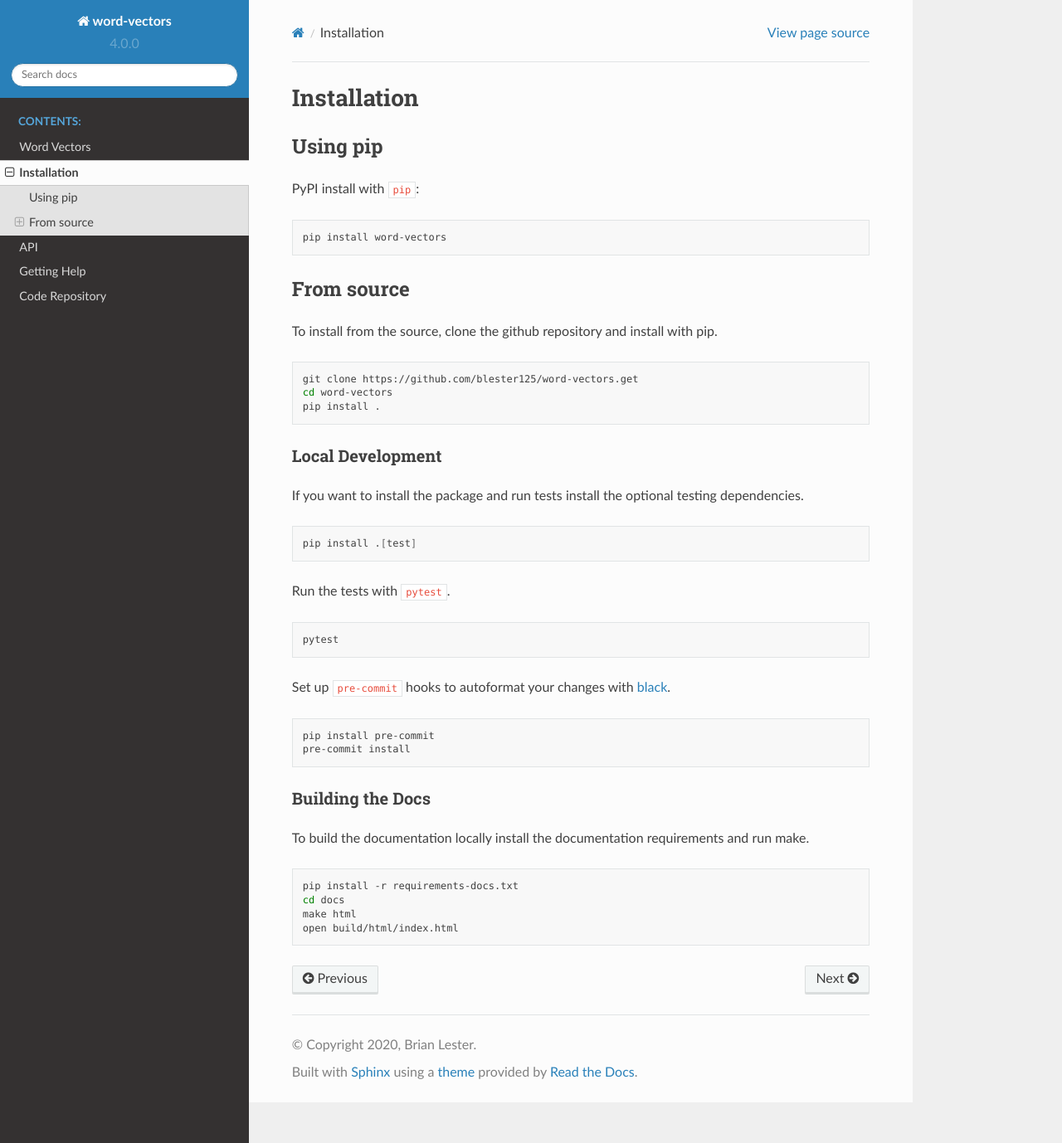
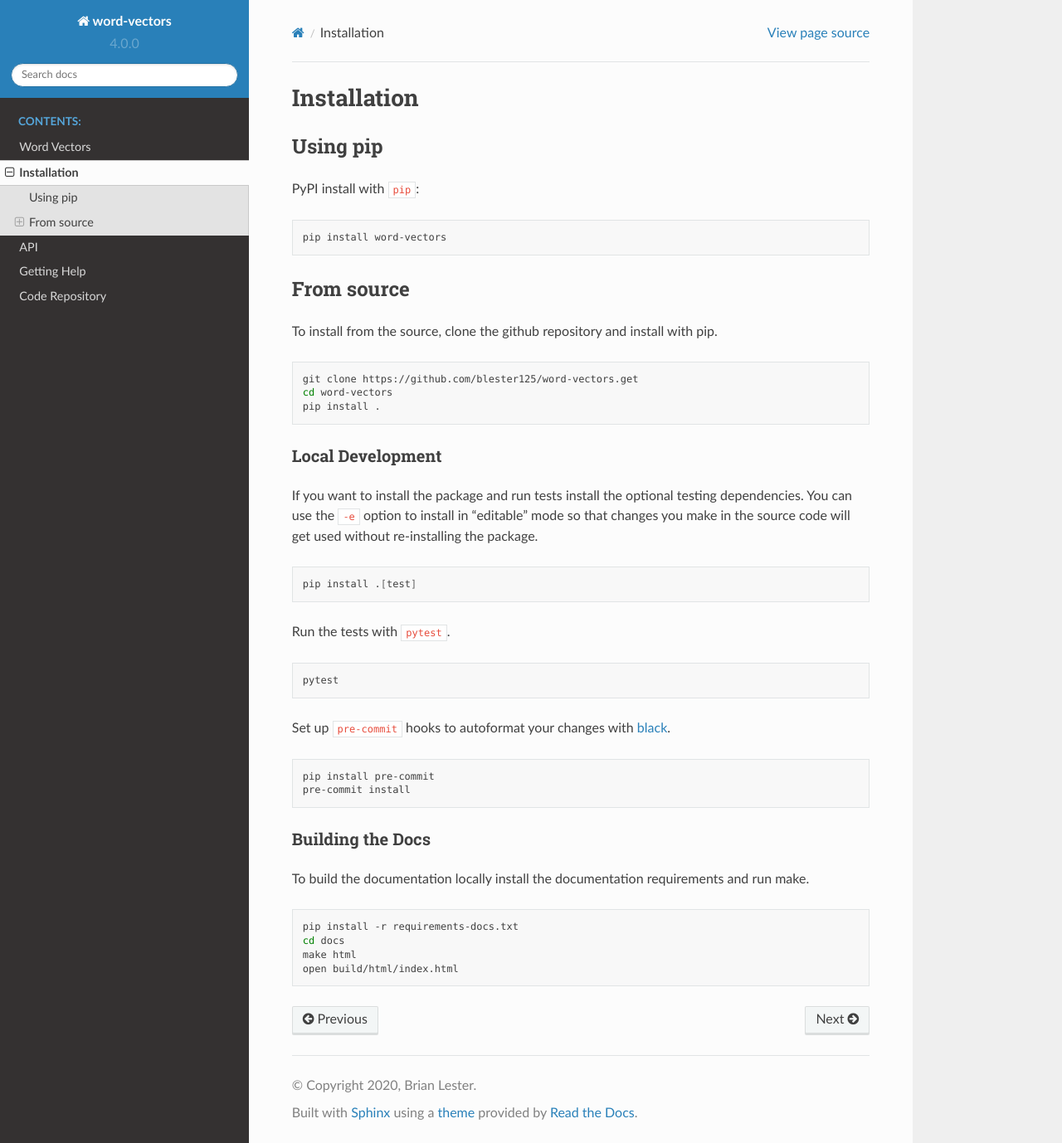
Before and after one commit to blester125/word-vectors, a Sphinx documentation site: the page built from docs/source/install.rst, in a window 1280 px wide and 1378 px high. Shown: the whole window at 83% size. Built offline with Sphinx 7.4.7 and the Read the Docs theme 2.0.0, drawn with Linux system fonts in a browser that asks for light colours.

Commit message:
chore: updated documentation

```diff
--- a/docs/source/install.rst
+++ b/docs/source/install.rst
@@ -25,7 +25,8 @@ To install from the source, clone the github repository and install with pip.
 Local Development
 -----------------
 
-If you want to install the package and run tests install the optional testing dependencies.
+If you want to install the package and run tests install the optional testing dependencies. You can use the ``-e``
+option to install in "editable" mode so that changes you make in the source code will get used without re-installing the package.
 
 .. code:: bash
 
```
